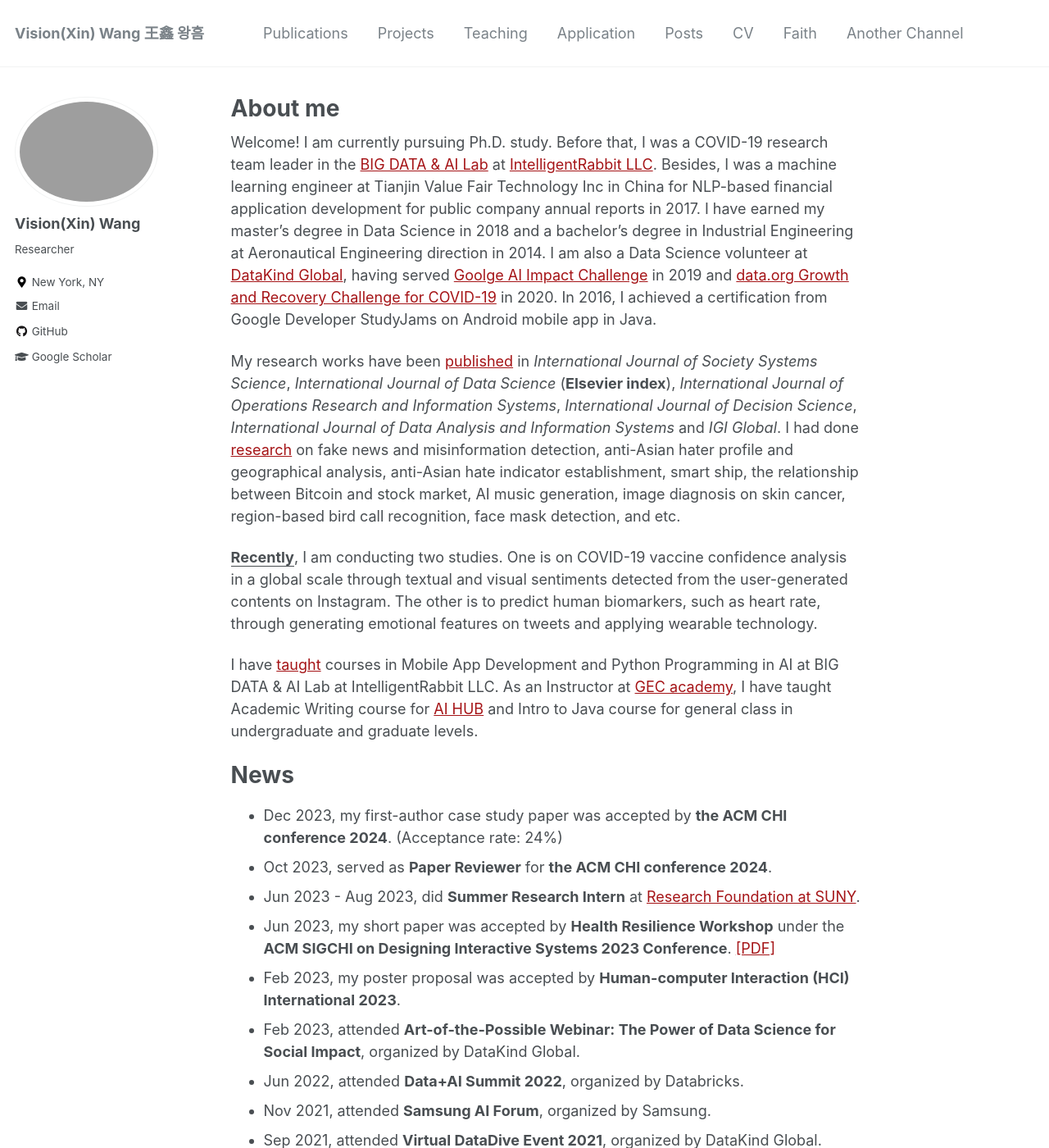
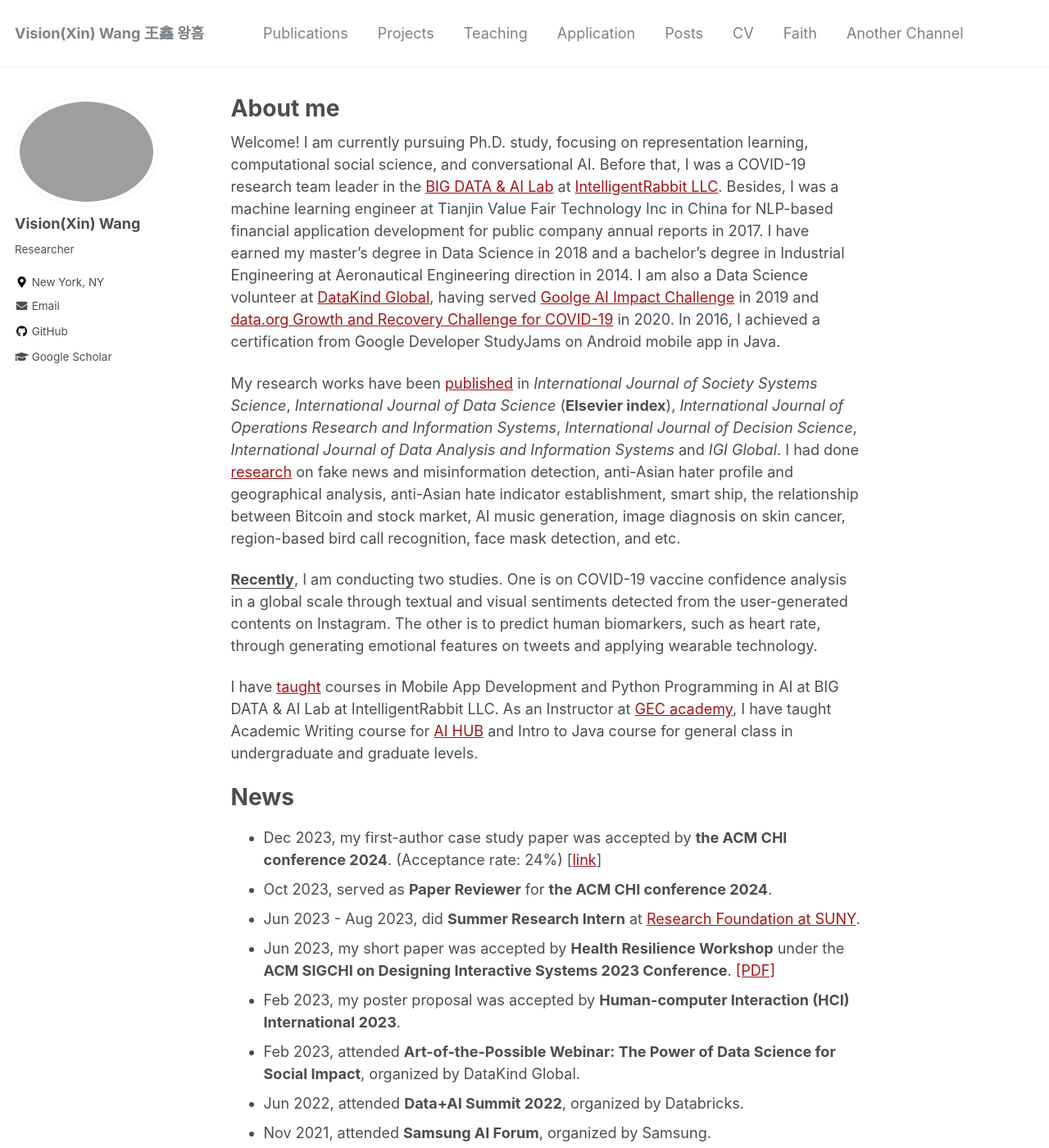
Before and after one commit to xin-wang-kr/xin-wang-kr.github.io, a Jekyll site: the page built from _pages/about.md, in a window 1280 px wide and 1400 px high. Shown: the whole window at 82% size. Built offline with Jekyll 4.4.1, drawn with Linux system fonts in a browser that asks for light colours.

Commit message:
Update about.md

```diff
--- a/_pages/about.md
+++ b/_pages/about.md
@@ -10,7 +10,7 @@
   - slider1
 ---
 
-Welcome! I am currently pursuing Ph.D. study. Before that, I was a COVID-19 research team leader in the [BIG DATA & AI Lab](https://intelrabbit.com/research-projects/) at [IntelligentRabbit LLC](https://intelrabbit.com/services/). Besides, I was a machine learning engineer at Tianjin Value Fair Technology Inc in China for NLP-based financial application development for public company annual reports in 2017. I have earned my master's degree in Data Science in 2018 and a bachelor's degree in Industrial Engineering at Aeronautical Engineering direction in 2014. I am also a Data Science volunteer at [DataKind Global](https://www.datakind.org/), having served [Goolge AI Impact Challenge](https://impactchallenge.withgoogle.com/techforsocialgood) in 2019 and [data.org Growth and Recovery Challenge for COVID-19](https://data.org/initiatives/challenge/) in 2020.
+Welcome! I am currently pursuing Ph.D. study, focusing on representation learning, computational social science, and conversational AI. Before that, I was a COVID-19 research team leader in the [BIG DATA & AI Lab](https://intelrabbit.com/research-projects/) at [IntelligentRabbit LLC](https://intelrabbit.com/services/). Besides, I was a machine learning engineer at Tianjin Value Fair Technology Inc in China for NLP-based financial application development for public company annual reports in 2017. I have earned my master's degree in Data Science in 2018 and a bachelor's degree in Industrial Engineering at Aeronautical Engineering direction in 2014. I am also a Data Science volunteer at [DataKind Global](https://www.datakind.org/), having served [Goolge AI Impact Challenge](https://impactchallenge.withgoogle.com/techforsocialgood) in 2019 and [data.org Growth and Recovery Challenge for COVID-19](https://data.org/initiatives/challenge/) in 2020.
 In 2016, I achieved a certification from Google Developer StudyJams on Android mobile app in Java.
 
 My research works have been [published](publications) in
@@ -28,7 +28,7 @@
 As an Instructor at [GEC academy](https://www.gecacademy.com/), I have taught Academic Writing course for [AI HUB](https://www.gecacademy.com/ai-hub) and Intro to Java course for general class in undergraduate and graduate levels.
 
 # News
-* Dec 2023, my first-author case study paper was accepted by __the ACM CHI conference 2024__. (Acceptance rate: 24%)
+* Dec 2023, my first-author case study paper was accepted by __the ACM CHI conference 2024__. (Acceptance rate: 24%) [[link](https://xin-wang-kr.github.io/px-collection-AI-chatbot/)]
 * Oct 2023, served as __Paper Reviewer__ for __the ACM CHI conference 2024__.
 * Jun 2023 - Aug 2023, did __Summer Research Intern__ at [Research Foundation at SUNY](https://www.rfsuny.org/).
 * Jun 2023, my short paper was accepted by __Health Resilience Workshop__ under the __ACM SIGCHI on Designing Interactive Systems 2023 Conference__. [[PDF]](https://bpb-us-e1.wpmucdn.com/sites.psu.edu/dist/0/165972/files/2023/07/Xin-Wang-Improving-Patient-Experience-Feedback-Collection-for-Healthcare-Providers-through-Human-centered-Chatbot-Application.pdf)
```
